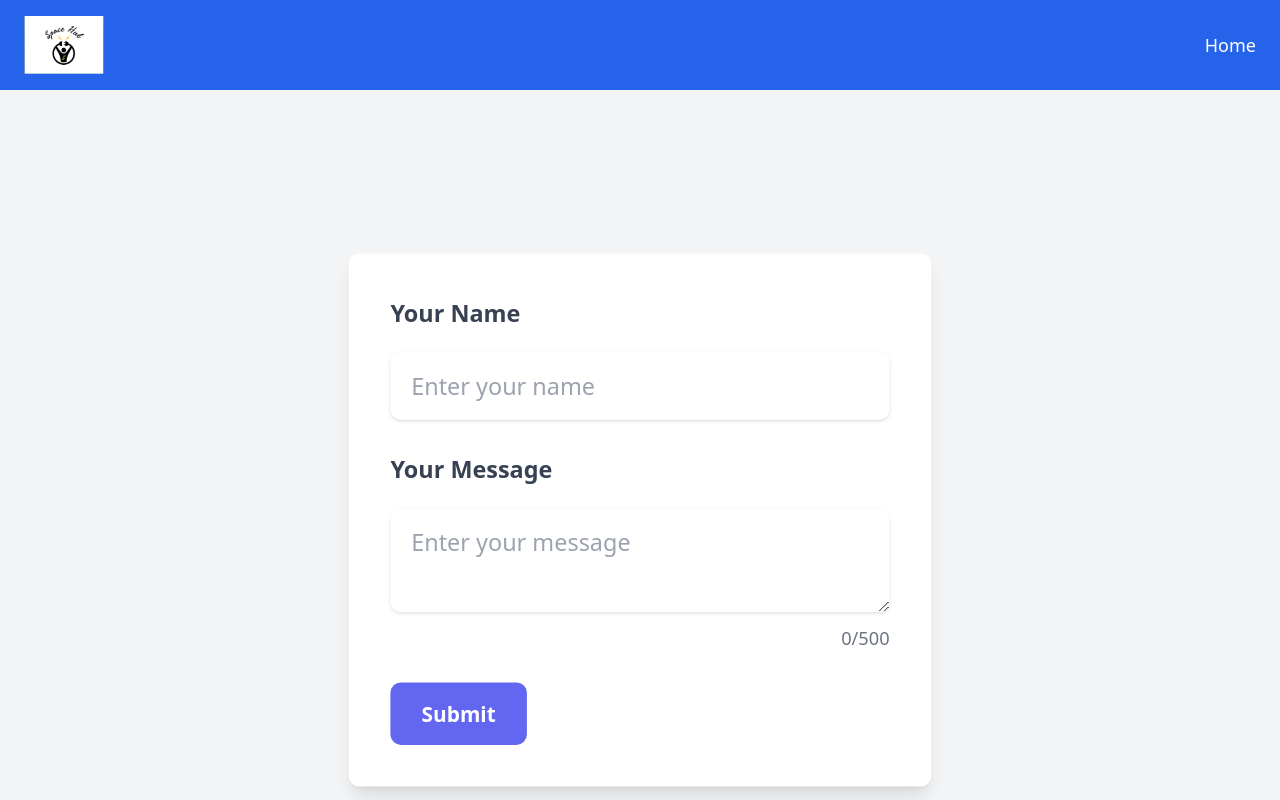
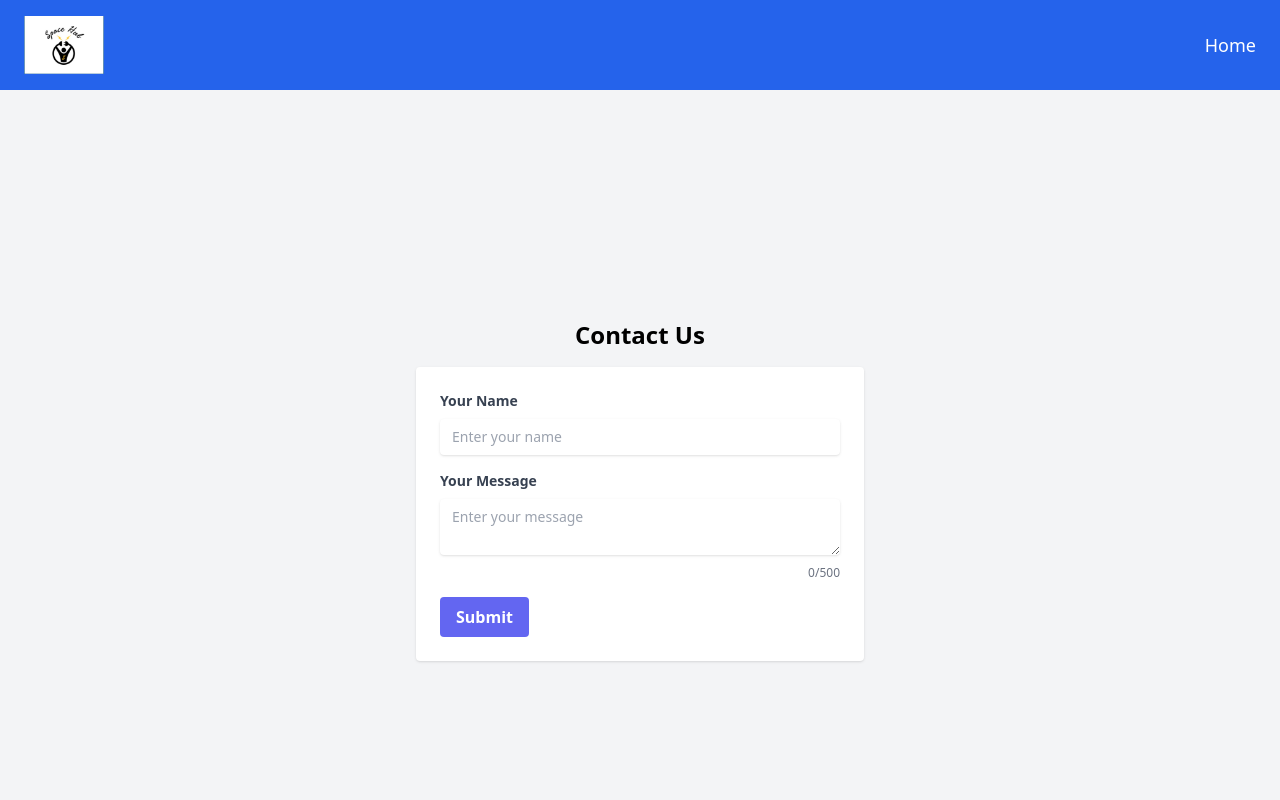
Before and after one commit to IannitoTechbros/PHASE-5-GROUP-PROJECT---IAN---ERICK---MARTIN---FELIX---JEREMIAH, a React (Create React App) app in the folder frontend/: page /contact in a window 1280 px wide. Shown: the top 800 px of the page. Built offline with nearby package versions, Linux system fonts and the light colour scheme.

Commit message:
Buf fix to contact component

```diff
--- a/frontend/src/components/Landing/Contact.jsx
+++ b/frontend/src/components/Landing/Contact.jsx
@@ -43,12 +43,12 @@ const ContactUs = () => {
           <Link to="/" className='text-lg text-white hover:text-yellow-400'>Home</Link>
         </nav>
       </header>
-      <div className="flex flex-col items-center justify-center min-h-screen bg-gray-100 py-8">
-        <h2 className="text-3xl font-bold mb-6">Contact Us</h2> {/* Increased font size */}
+      <div className="flex flex-col items-center justify-center min-h-screen bg-gray-100">
+        <h2 className="text-2xl font-bold mb-4">Contact Us</h2>
         {!submitted ? (
-          <form onSubmit={handleSubmit} className="max-w-md w-full bg-white p-8 rounded-lg shadow-lg" style={{ transform: 'scale(1.3)' }}> {/* Increased size */}
-            <div className="mb-6">
-              <label htmlFor="name" className="block text-gray-700 text-lg font-bold mb-4"> {/* Increased font size */}
+          <form onSubmit={handleSubmit} className="max-w-md w-full bg-white p-6 rounded shadow">
+            <div className="mb-4">
+              <label htmlFor="name" className="block text-gray-700 text-sm font-bold mb-2">
                 Your Name
               </label>
               <input
@@ -57,12 +57,12 @@ const ContactUs = () => {
                 value={userName}
                 onChange={handleNameChange}
                 placeholder="Enter your name"
-                className="px-4 py-3 placeholder-gray-400 text-gray-700 bg-white rounded-lg text-lg shadow outline-none focus:outline-none focus:ring w-full hover:animate-bounce" /* Increased size */
+                className="px-3 py-2 placeholder-gray-400 text-gray-700 bg-white rounded text-sm shadow outline-none focus:outline-none focus:ring w-full hover:animate-bounce"
               />
-              {nameError && <p className="text-red-500 text-sm italic">{nameError}</p>} {/* Increased font size */}
+              {nameError && <p className="text-red-500 text-xs italic">{nameError}</p>}
             </div>
-            <div className="mb-6">
-              <label htmlFor="message" className="block text-gray-700 text-lg font-bold mb-4"> {/* Increased font size */}
+            <div className="mb-4">
+              <label htmlFor="message" className="block text-gray-700 text-sm font-bold mb-2">
                 Your Message
               </label>
               <textarea
@@ -70,21 +70,21 @@ const ContactUs = () => {
                 value={message}
                 onChange={handleMessageChange}
                 placeholder="Enter your message"
-                className="px-4 py-3 placeholder-gray-400 text-gray-700 bg-white rounded-lg text-lg shadow outline-none focus:outline-none focus:ring w-full hover:animate-bounce" /* Increased size */
+                className="px-3 py-2 placeholder-gray-400 text-gray-700 bg-white rounded text-sm shadow outline-none focus:outline-none focus:ring w-full hover:animate-bounce"
               ></textarea>
-              {messageError && <p className="text-red-500 text-sm italic">{messageError}</p>} {/* Increased font size */}
-              <div className="text-right text-gray-500 text-sm mt-1">{message.length}/500</div> {/* Increased font size */}
+              {messageError && <p className="text-red-500 text-xs italic">{messageError}</p>}
+              <div className="text-right text-gray-500 text-xs mt-1">{message.length}/500</div>
             </div>
             <button
               type="submit"
-              className="bg-indigo-500 hover:bg-indigo-700 text-white font-bold py-3 px-6 rounded-lg focus:outline-none focus:shadow-outline transform transition duration-300 hover:scale-105"
+              className="bg-indigo-500 hover:bg-indigo-700 text-white font-bold py-2 px-4 rounded focus:outline-none focus:shadow-outline transform transition duration-300 hover:scale-105"
             >
               Submit
             </button>
           </form>
         ) : (
           <div className="text-center">
-            <p className="text-xl font-bold">Thanks {userName} for contacting us!</p> {/* Increased font size */}
+            <p className="text-lg font-bold">Thanks {userName} for contacting us!</p>
           </div>
         )}
       </div>
```
